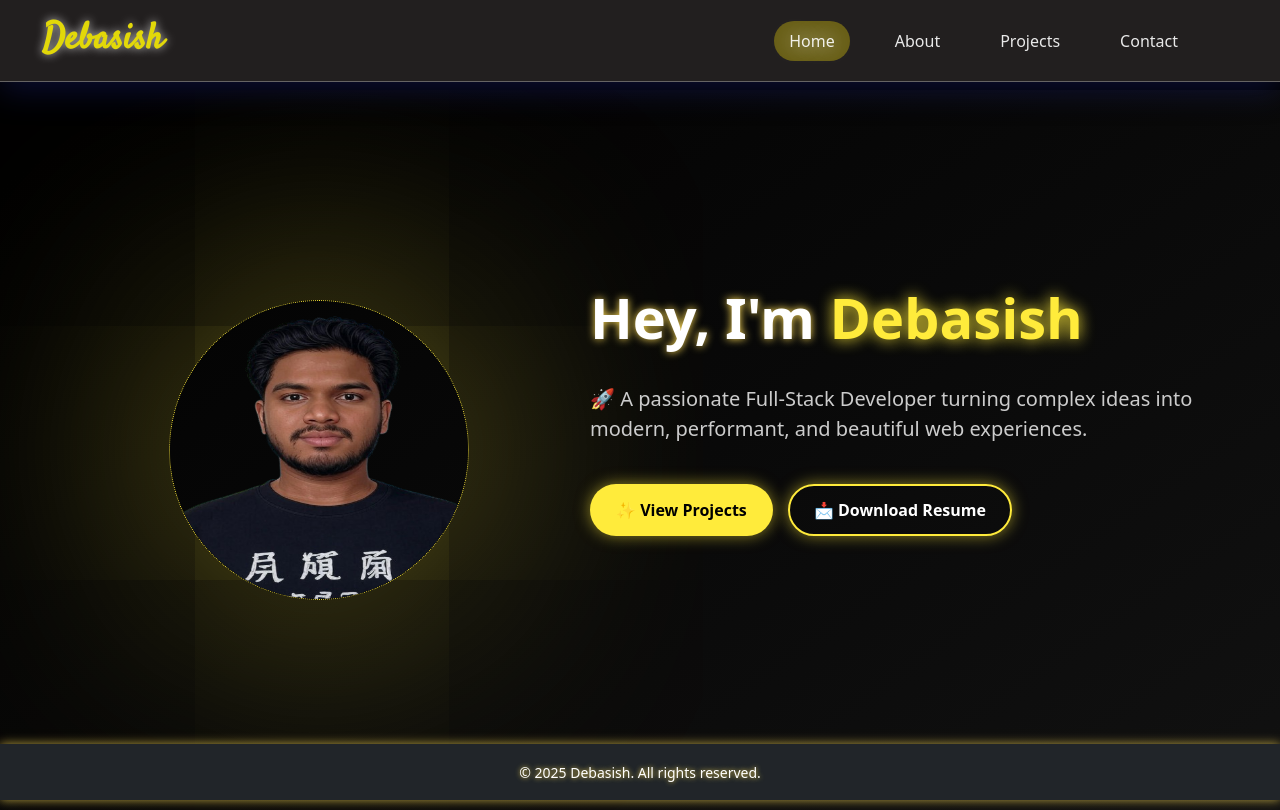
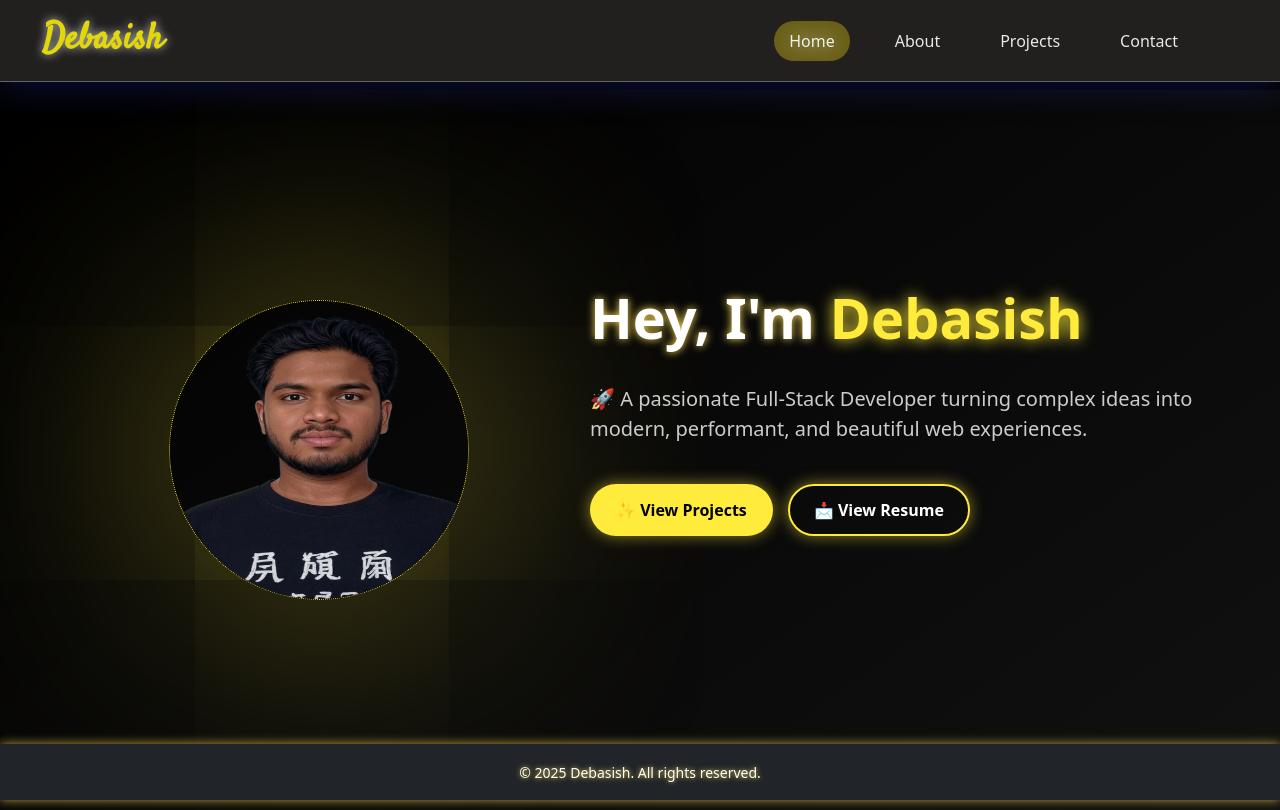
Before and after one commit to debasish39/portfolio9, a React (Vite) app: page / in a window 1280 px wide. Built offline with nearby package versions, Linux system fonts and the light colour scheme; a web font is replaced by a local one.

Commit message:
Update Home.jsx

```diff
--- a/src/bootstrapport/pages/Home.jsx
+++ b/src/bootstrapport/pages/Home.jsx
@@ -87,7 +87,7 @@ const Home = () => {
     download
     style={{ textDecoration: "none", color: "white" }}
   >
-    📩 Download Resume
+    📩 View Resume
   </a>
 </button>
 </div>
```
